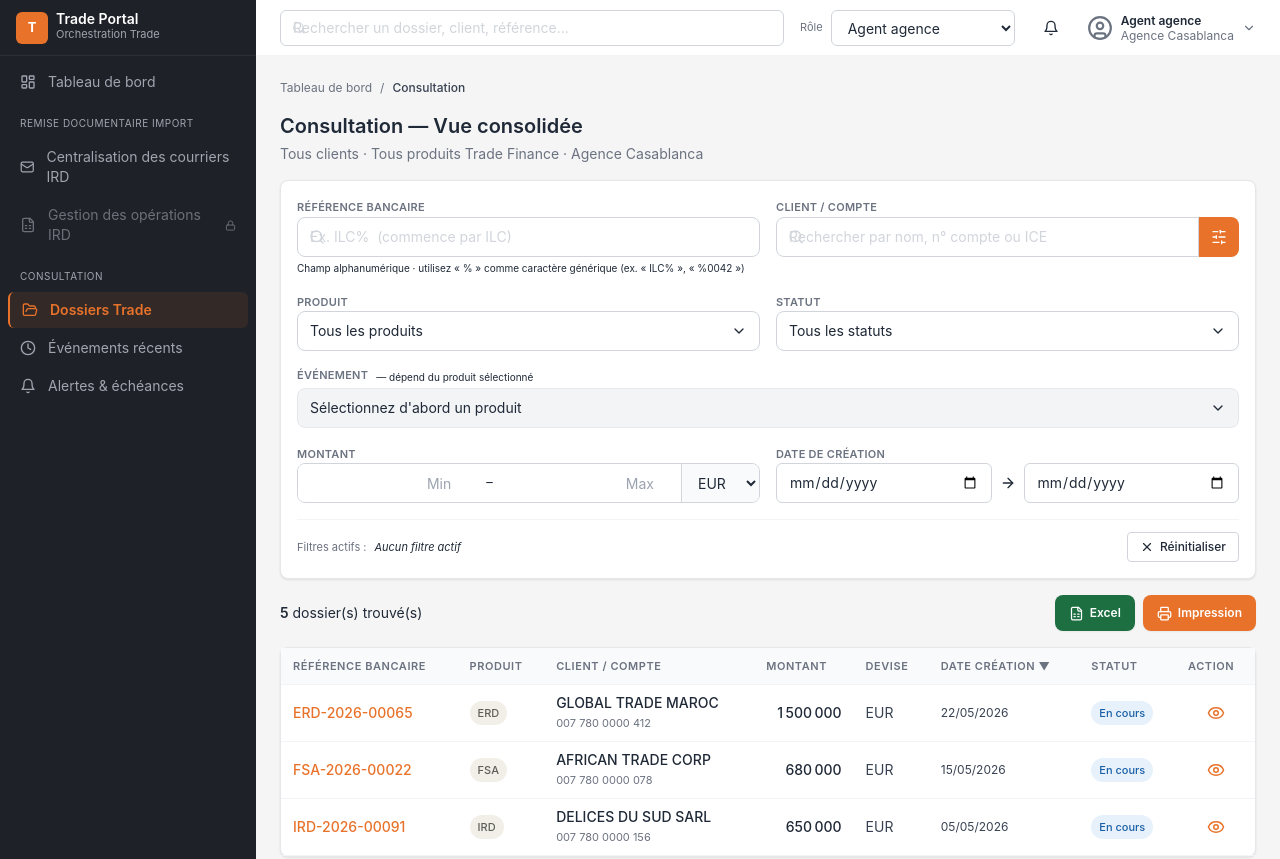
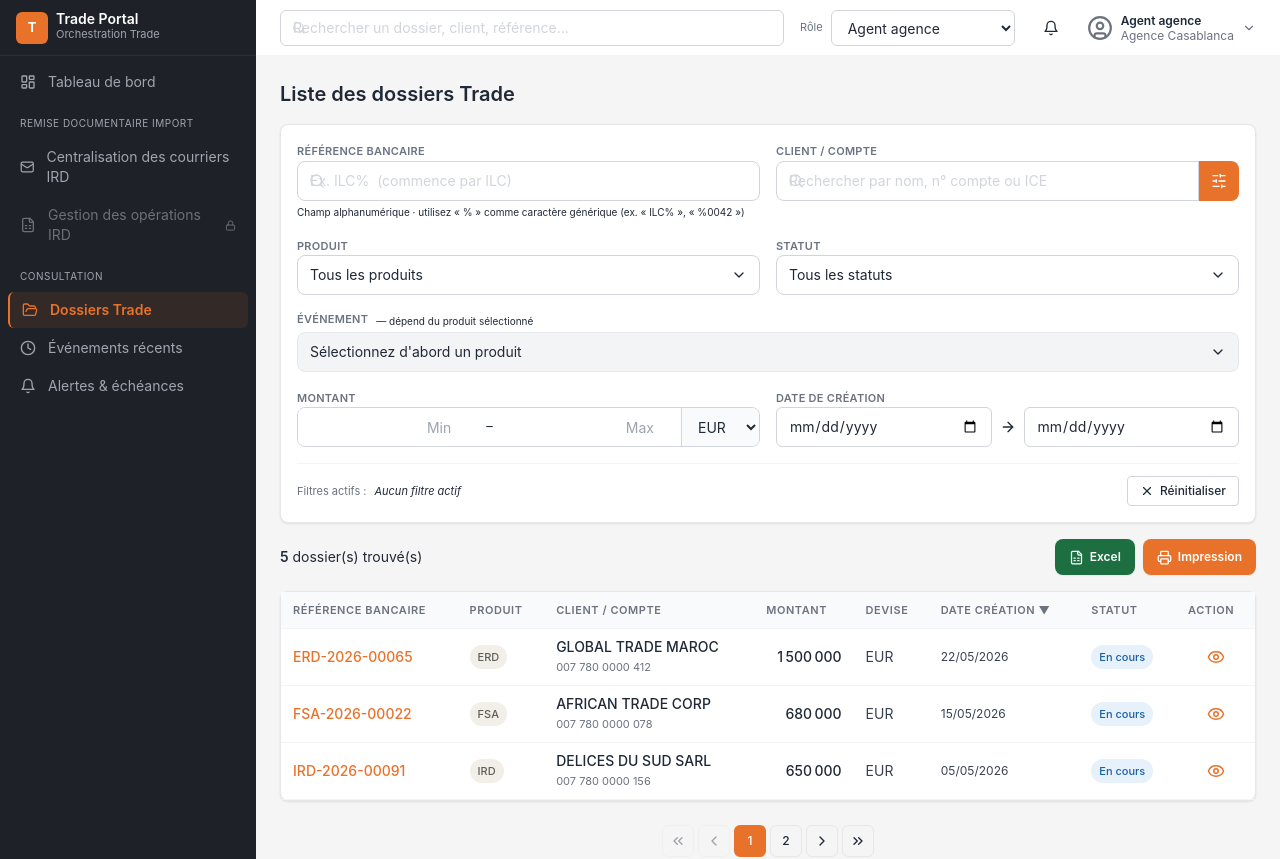
Before and after one commit to ISSAMAWB/TRADE_FRONT_AGENCE, a Next.js app: page /consultation/dossiers in a window 1280 px wide. Shown: the top 859 px of the page. Built offline with nearby package versions, Linux system fonts and the light colour scheme.

Commit message:
refactor(consultation): simplification de l'en-tete de page
- Suppression du fil d'Ariane et du sous-titre 'Consultation - Vue consolidee'
- Titre de la page renomme en 'Liste des dossiers Trade'
- Nettoyage du code inutilise (agence, import useTomStore)

```diff
--- a/src/app/consultation/dossiers/page.tsx
+++ b/src/app/consultation/dossiers/page.tsx
@@ -2,7 +2,6 @@
 
 import Link from "next/link";
 import { useState, useMemo, useEffect, useRef } from "react";
-import { useTomStore } from "@/store/useTomStore";
 import { Search, X, ArrowRight, ChevronLeft, ChevronRight, ChevronsLeft, ChevronsRight, ChevronDown, SlidersHorizontal, Eye, FileSpreadsheet, Printer } from "lucide-react";
 import * as XLSX from "xlsx";
 import { jsPDF } from "jspdf";
@@ -42,7 +41,6 @@
 
 export default function ConsultationDossiersPage() {
   const dossiers = dossiersData as Dossier[];
-  const agence = useTomStore((s) => s.courriersIrd[0]?.agence_reception ?? "Agence Casablanca");
 
   const [produits, setProduits] = useState<ProduitTrade[]>([]);
   const [statuts, setStatuts] = useState<StatutDossier[]>([]);
@@ -252,18 +250,8 @@
 
   return (
     <div className="space-y-4">
-      {/* Breadcrumb */}
-      <div className="flex items-center gap-2 text-xs text-ink-500">
-        <Link href="/" className="hover:text-brand-600">Tableau de bord</Link>
-        <span>/</span>
-        <span className="text-ink-700 font-medium">Consultation</span>
-      </div>
-
       {/* En-tête */}
-      <div>
-        <h1 className="text-xl font-semibold text-ink-900">Consultation — Vue consolidée</h1>
-        <p className="text-sm text-ink-500 mt-1">Tous clients · Tous produits Trade Finance · {agence}</p>
-      </div>
+      <h1 className="text-xl font-semibold text-ink-900">Liste des dossiers Trade</h1>
 
       {/* Filtres */}
       <div className="card p-4 space-y-4" style={{ background: "#FFFFFF", borderColor: "#E5E7EB" }}>
```
